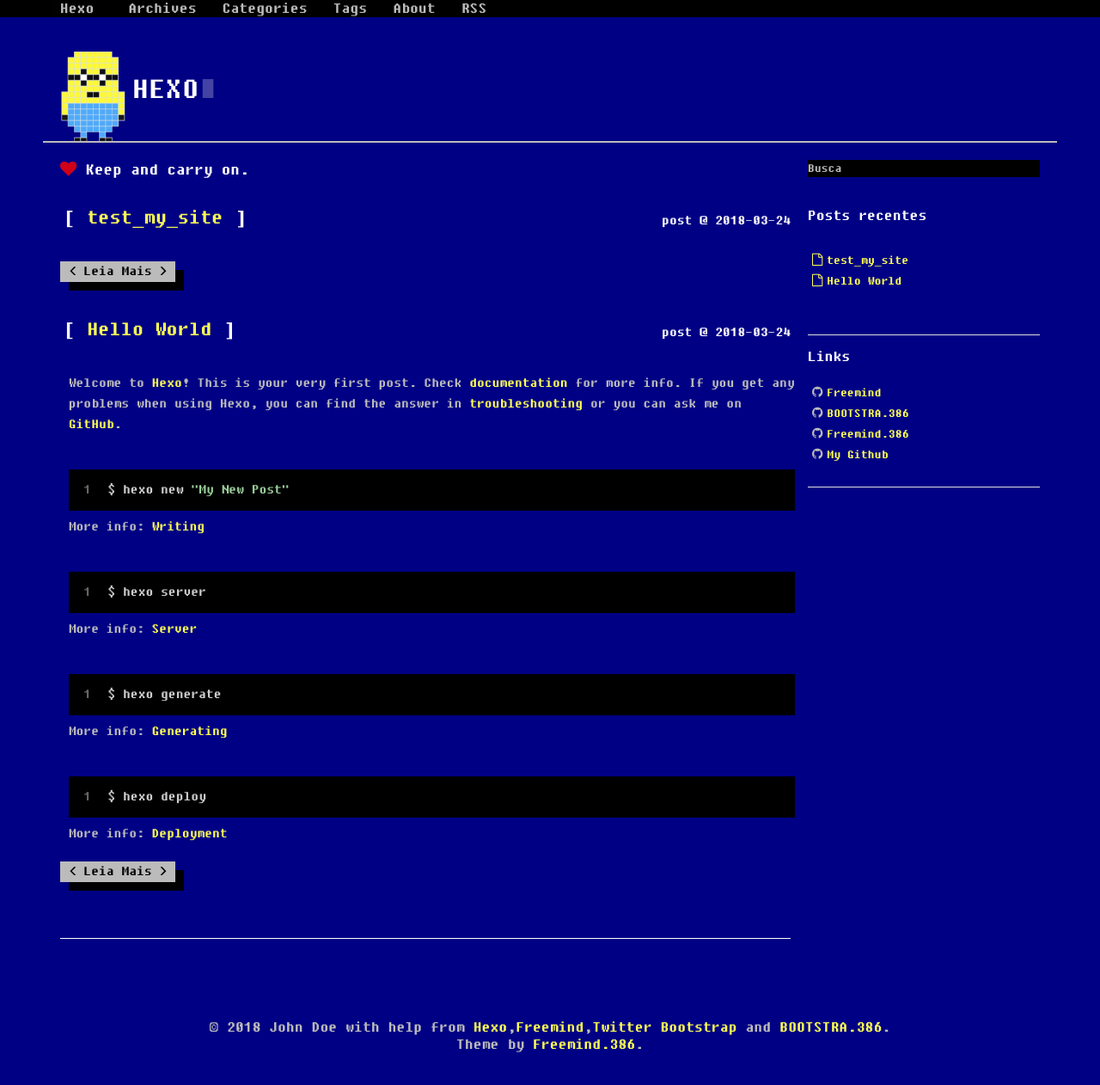
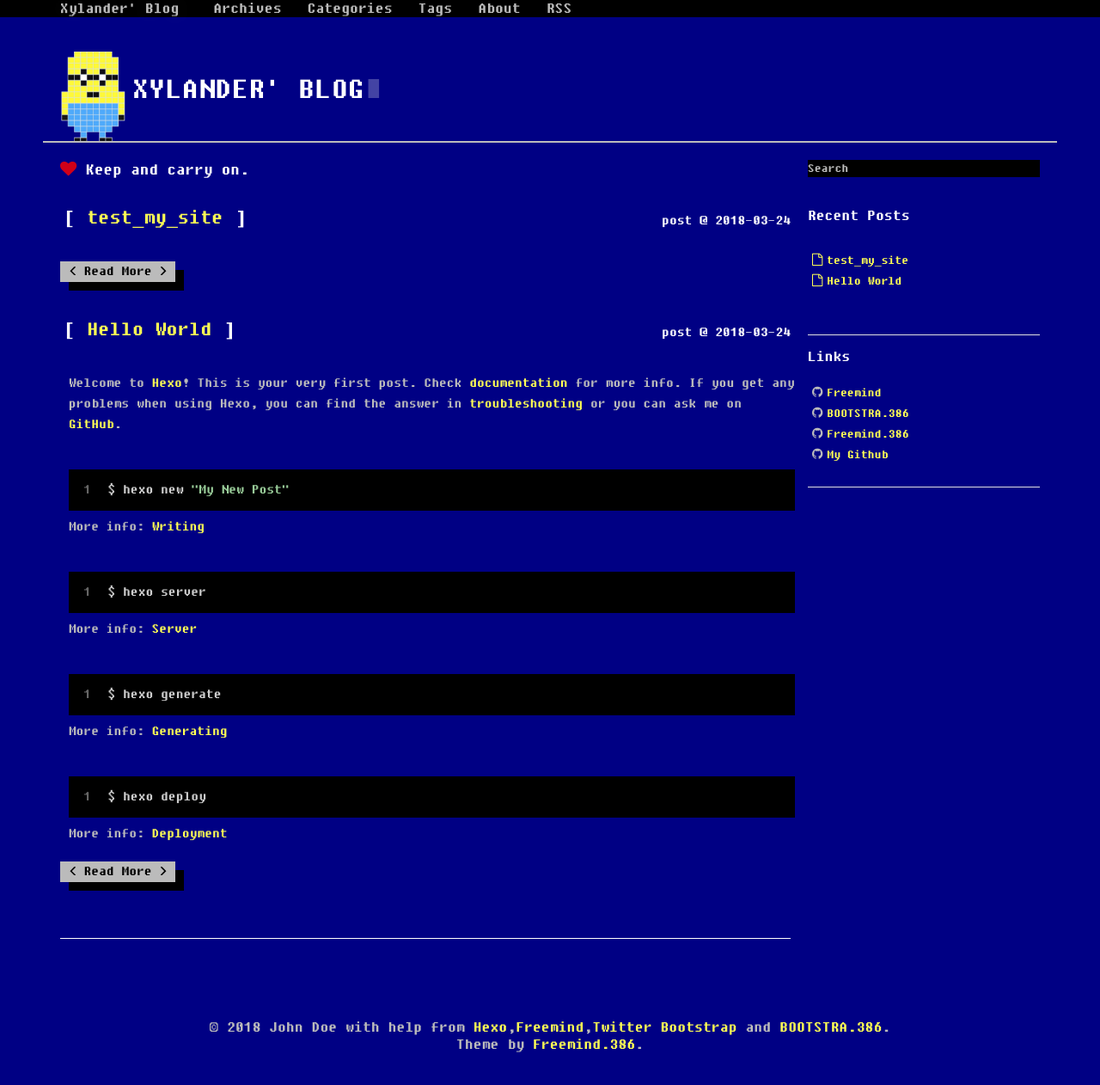
Before and after one commit to NCXiaozui/xylander23.github.io, a plain HTML site: page index.html in a window 1280 px wide. Shown: the whole page at 86% size. Drawn offline with Linux system fonts and the light colour scheme; files whose address does not match are found by name.

Commit message:
Site updated: 2018-03-24 17:19:27

```diff
--- a/index.html
+++ b/index.html
@@ -6,14 +6,14 @@
   <meta http-equiv="cache-control" content="no-cache">
   <meta http-equiv="expires" content="0">
 
-  <title>Hexo</title>
+  <title>Xylander&#39; Blog</title>
   <meta name="author" content="John Doe">
 
 
   <meta name="viewport" content="width=device-width, initial-scale=1, maximum-scale=1">
 
 
-  <meta property="og:site_name" content="Hexo"/>
+  <meta property="og:site_name" content="Xylander&#39; Blog"/>
 
 
     <meta property="og:image" content=""/>
@@ -69,7 +69,7 @@ var _hmt = _hmt || [];
         <span class="icon-bar"></span>
         <span class="icon-bar"></span>
       </button>
-	  <a class="navbar-brand" href="/">Hexo</a>
+	  <a class="navbar-brand" href="/">Xylander&#39; Blog</a>
       <div class="collapse navbar-collapse nav-menu">
 		<ul class="nav navbar-nav">
 
@@ -112,7 +112,7 @@ var _hmt = _hmt || [];
   <div class="container">
   	<div class="content">
     	 <div class="page-header logo">
-  <h1>Hexo<span class="blink-fast">∎</span></h1>
+  <h1>Xylander&#39; Blog<span class="blink-fast">∎</span></h1>
 </div>
 
 <div class="row page">
@@ -153,7 +153,7 @@ var _hmt = _hmt || [];
 
 
 	</div>
-  <a type="button" href="/2018/03/24/test-my-site/#more" class="btn btn-default more">Leia Mais</a>
+  <a type="button" href="/2018/03/24/test-my-site/#more" class="btn btn-default more">Read More</a>
 </div>
 
 
@@ -189,7 +189,7 @@ var _hmt = _hmt || [];
 
 
 	</div>
-  <a type="button" href="/2018/03/24/hello-world/#more" class="btn btn-default more">Leia Mais</a>
+  <a type="button" href="/2018/03/24/hello-world/#more" class="btn btn-default more">Read More</a>
 </div>
 
 
@@ -218,7 +218,7 @@ var _hmt = _hmt || [];
 
   <div id="site_search">
    <div class="form-group">
-    <input type="text" id="local-search-input" name="q" results="0" placeholder="Busca" class="st-search-input st-default-search-input form-control"/>
+    <input type="text" id="local-search-input" name="q" results="0" placeholder="Search" class="st-search-input st-default-search-input form-control"/>
    </div>
   <div id="local-search-result"></div>
   </div>
@@ -232,7 +232,7 @@ var _hmt = _hmt || [];
 
 
 <div class="widget">
-  <h4>Posts recentes</h4>
+  <h4>Recent Posts</h4>
   <ul class="entry list-unstyled">
 
       <li>
```
Also changed, not shown: 2018/03/24/hello-world/index.html (+6 -6 lines), 2018/03/24/test-my-site/index.html (+6 -6 lines), archives/2018/03/index.html (+5 -5 lines), archives/2018/index.html (+5 -5 lines), archives/index.html (+6 -6 lines), categories/index.html (+3 -3 lines).
